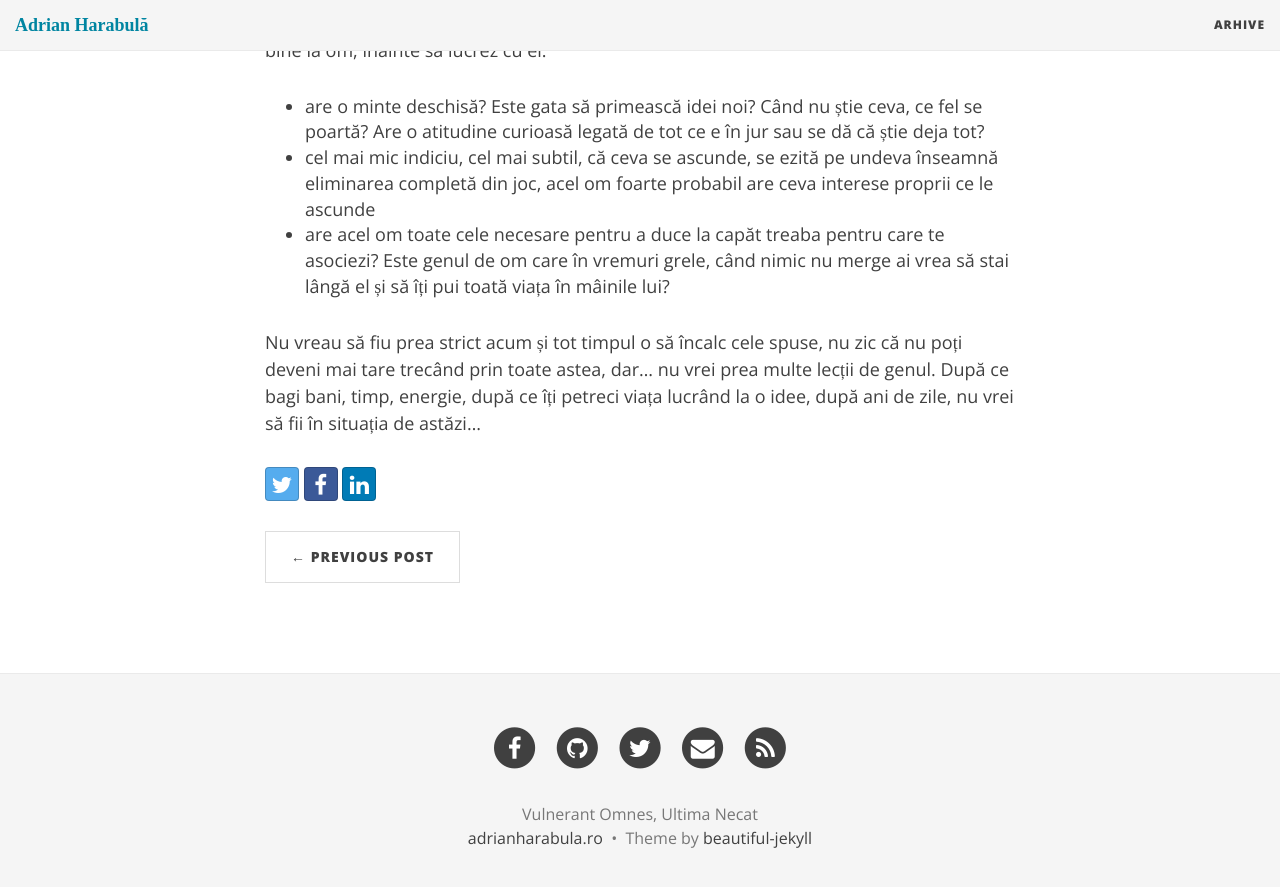
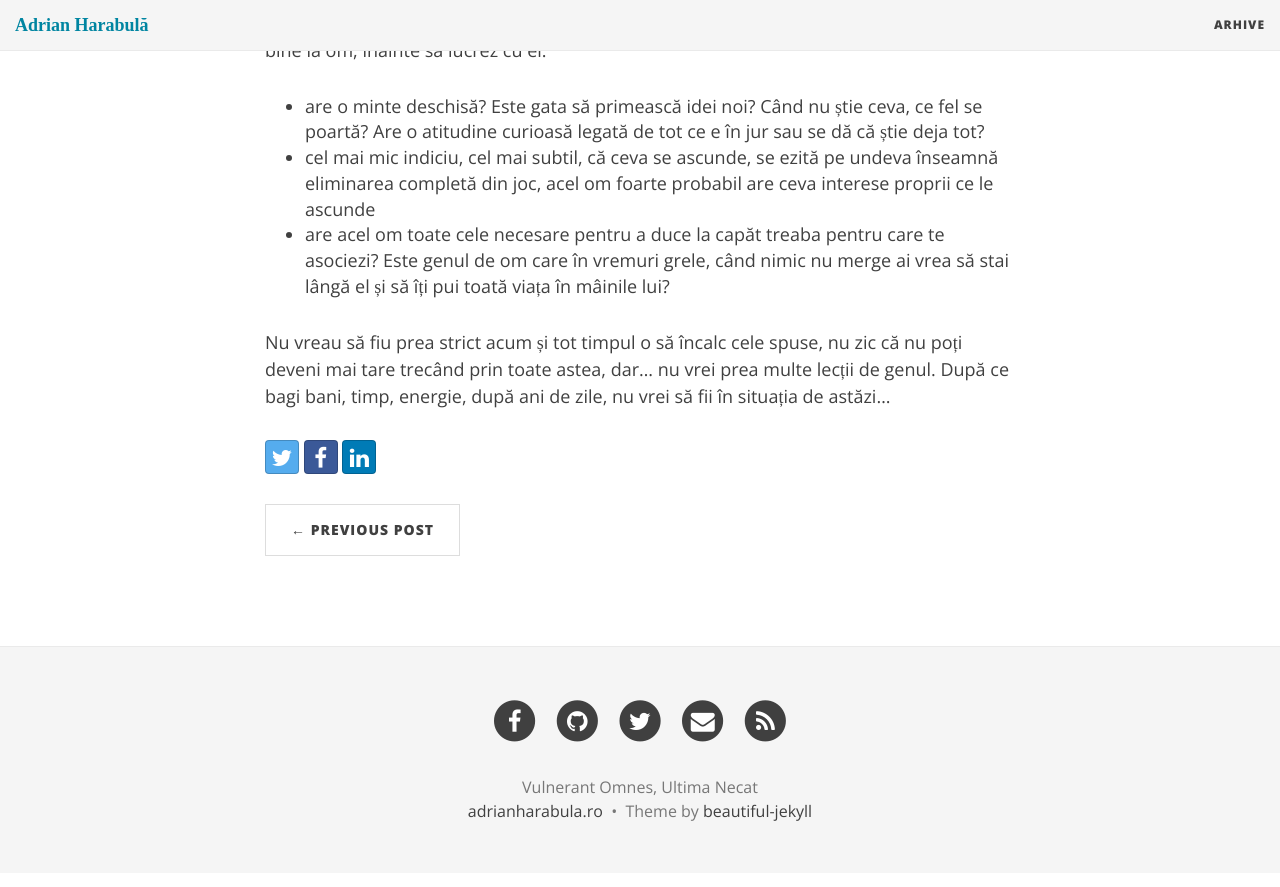
Before and after one commit to adrianharabula/adrianharabula.github.io, a Jekyll site: the page built from _posts/2016-10-29-30min-in-joc-si-nu-stii-cine-pierde.md, in a window 1280 px wide and 900 px high, scrolled down 784 px. Shown: the top 887 px of the window. Built offline with Jekyll 4.4.1, drawn with Linux system fonts in a browser that asks for light colours; nearby versions of some CDN libraries.

Commit message:
Update 2016-10-29-30min-in-joc-si-nu-stii-cine-pierde.md

```diff
--- a/_posts/2016-10-29-30min-in-joc-si-nu-stii-cine-pierde.md
+++ b/_posts/2016-10-29-30min-in-joc-si-nu-stii-cine-pierde.md
@@ -15,4 +15,4 @@ Ce aș face tura viitoare? Există o vorbă în poker, cum că dacă ești 30 de
   * cel mai mic indiciu, cel mai subtil, că ceva se ascunde, se ezită pe undeva înseamnă eliminarea completă din joc, acel om foarte probabil are ceva interese proprii ce le ascunde
   * are acel om toate cele necesare pentru a duce la capăt treaba pentru care te asociezi? Este genul de om care în vremuri grele, când nimic nu merge ai vrea să stai lângă el și să îți pui toată viața în mâinile lui?
 
-Nu vreau să fiu prea strict acum și tot timpul o să încalc cele spuse, nu zic că nu poți deveni mai tare trecând prin toate astea, dar... nu vrei prea multe lecții de genul. După ce bagi bani, timp, energie, după ce îți petreci viața lucrând la o idee, după ani de zile, nu vrei să fii în situația de astăzi...
+Nu vreau să fiu prea strict acum și tot timpul o să încalc cele spuse, nu zic că nu poți deveni mai tare trecând prin toate astea, dar... nu vrei prea multe lecții de genul. După ce bagi bani, timp, energie, după ani de zile, nu vrei să fii în situația de astăzi...
```
